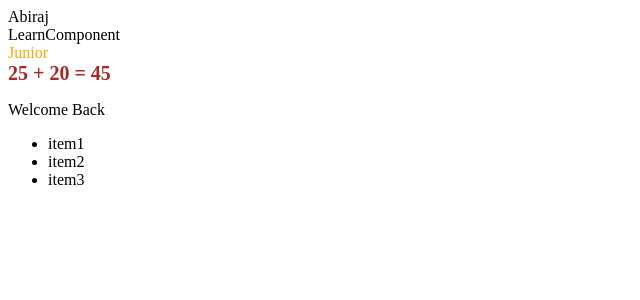
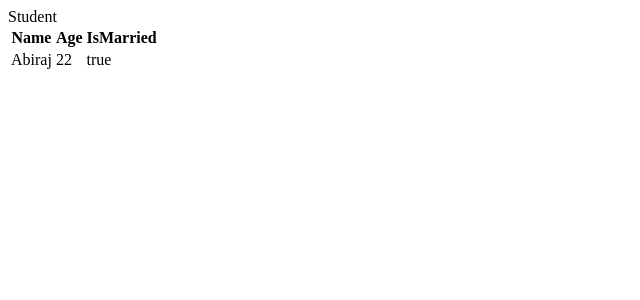
Before and after one commit to ABIRAJ-JUNIOR/React-Practice-Project, a React (Vite) app: page / in a window 1280 px wide. Shown: the top 300 px of the page, without its empty margins (0-640 px from the left). Built offline with nearby package versions, Linux system fonts and the light colour scheme.

Commit message:
`Update App component to import Student component and remove unused imports`

```diff
--- a/src/App.jsx
+++ b/src/App.jsx
@@ -1,13 +1,16 @@
 import { Fragment } from "react"
-import { LearnComponent } from "./components/LearnComponent"
-import { Header } from "./components/Header"
+import { Student } from "./components/Student"
+// import { LearnComponent } from "./components/LearnComponent"
+// import { Header } from "./components/Header"
 
 function App() {
   return (
     <Fragment>
-      <div>Abiraj</div>
+      {/* <div>Abiraj</div>
       <LearnComponent />
-      <Header />
+      <Header /> */}
+
+      <Student name="Abiraj" age={22} isMarried={true} />
     </Fragment>
   )
 }
--- /dev/null
+++ b/src/components/Student.jsx
@@ -0,0 +1,27 @@
+import PropTypes from "prop-types";
+
+export const Student = (props) => {
+  return (
+    <>
+        <div>Student</div>
+        <table>
+            <thead>
+                <th>Name</th>
+                <th>Age</th>
+                <th>IsMarried</th>
+            </thead>
+            <tbody>
+                <td>{props.name}</td>
+                <td>{props.age}</td>
+                <td>{props.isMarried ? "true" : "false"}</td>
+            </tbody>
+        </table>
+    </>
+  )
+}
+
+Student.propTypes = {
+    name: PropTypes.string.isRequired,
+    age: PropTypes.number.isRequired,
+    isMarried: PropTypes.bool.isRequired,
+};
```
